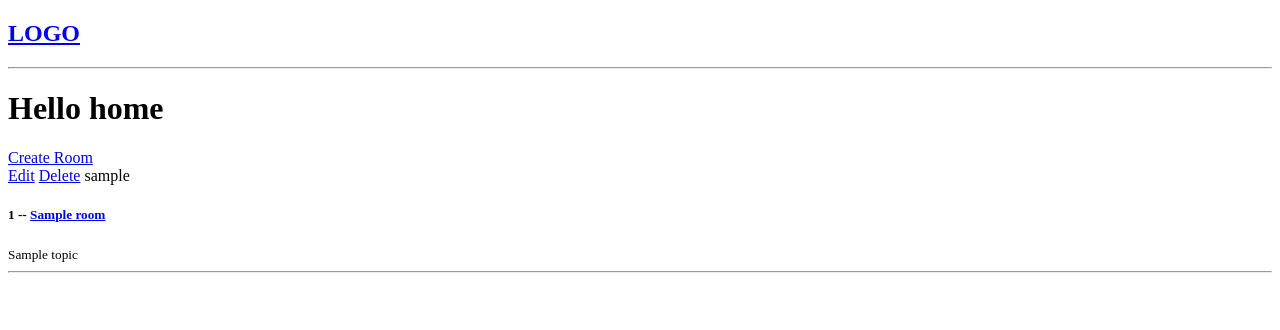
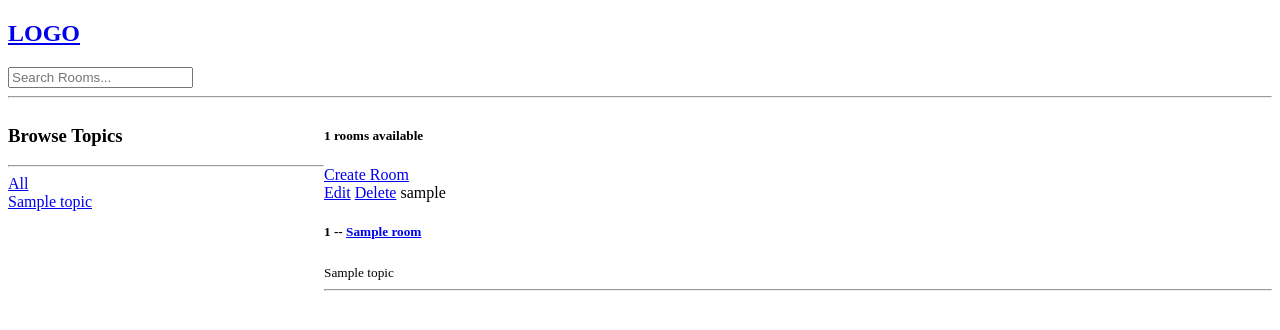
Before and after one commit to Shameel-Fazul/studyhub, a Django app: template base/templates/base/home.html in a window 1280 px wide. Shown: the top 330 px of the page. Run offline with Django 3.2, Linux system fonts and the light colour scheme; the template is opened without the code that fills it: most values are stand-ins (such as "Sample title", 1, 10 or a date in 2020).

Commit message:
added query search

```diff
--- a/base/templates/base/home.html
+++ b/base/templates/base/home.html
@@ -1,10 +1,32 @@
 {% extends 'main.html' %}
 
 {% block content %}
-    <h1>Hello home</h1>
+
+<style>
+    .home-container {
+        display: grid;
+        grid-template-columns: 1fr 3fr;
+    }
+</style>
+
+<div class="home-container">
+    <div>
+        <h3>Browse Topics</h3>
+        <hr>
 
         <div>
+            <a href="{% url 'home' %}">All</a>
+        </div>
 
+        {% for topic in topics  %}
+          <div>
+              <a href="{% url 'home' %}?q={{ topic.name }}">{{ topic.name }}</a>
+          </div>
+        {% endfor %}
+    </div>
+
+    <div>
+        <h5>{{ room_count }} rooms available</h5>
         <a href="{% url 'create-room' %}">Create Room</a>
 
         <div>
@@ -20,4 +42,8 @@
             {% endfor %}
         </div>
     </div>
+
+</div>
+
+
 {% endblock content %}
--- a/templates/navbar.html
+++ b/templates/navbar.html
@@ -2,4 +2,8 @@
     <h2>LOGO</h1>
 </a>
 
+<form method="GET" action="{% url 'home' %}">
+    <input type="text" name="q" placeholder="Search Rooms..." />
+</form>
+
 <hr>
```
Also changed, not shown: base/views.py (+8 -3 lines). Lines whose indentation alone changed are shown as unchanged.
